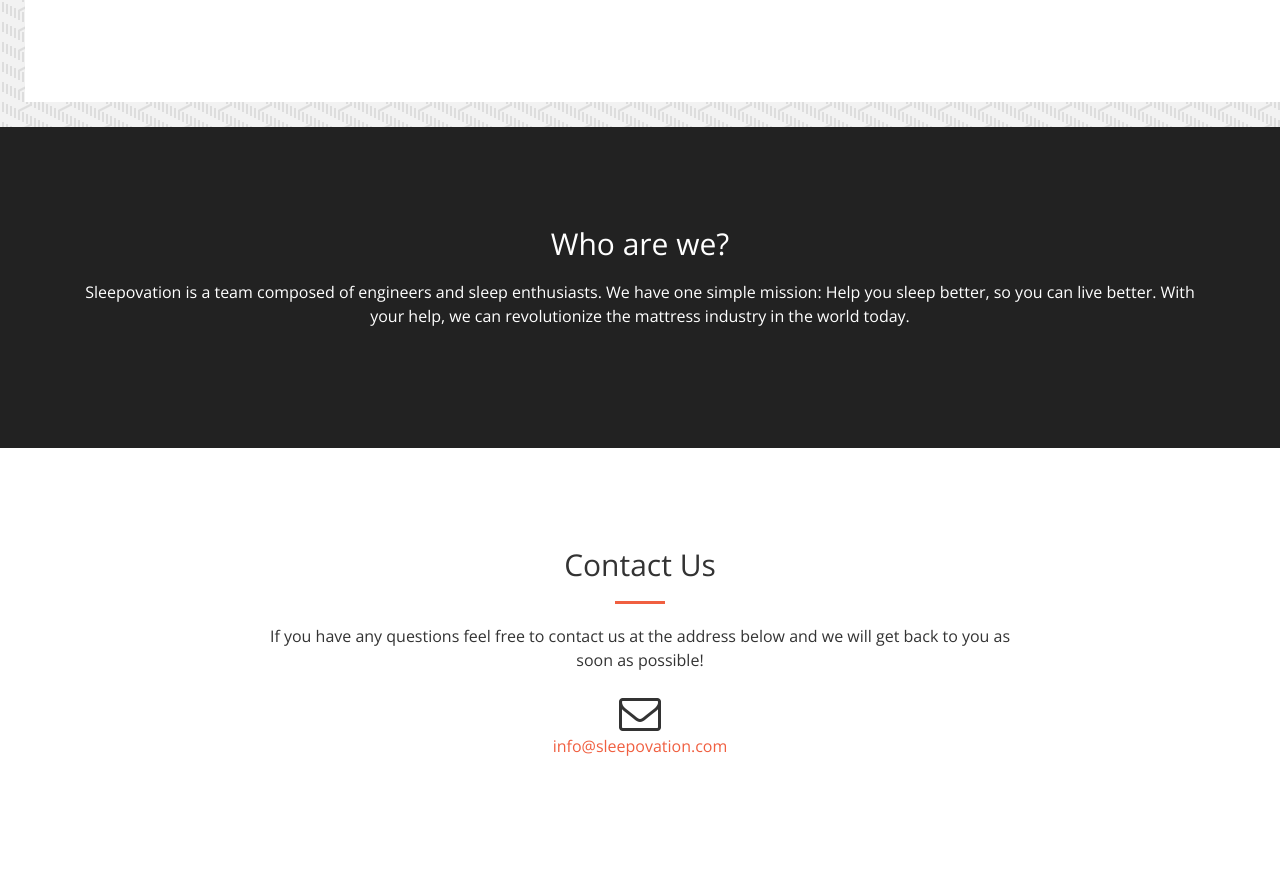
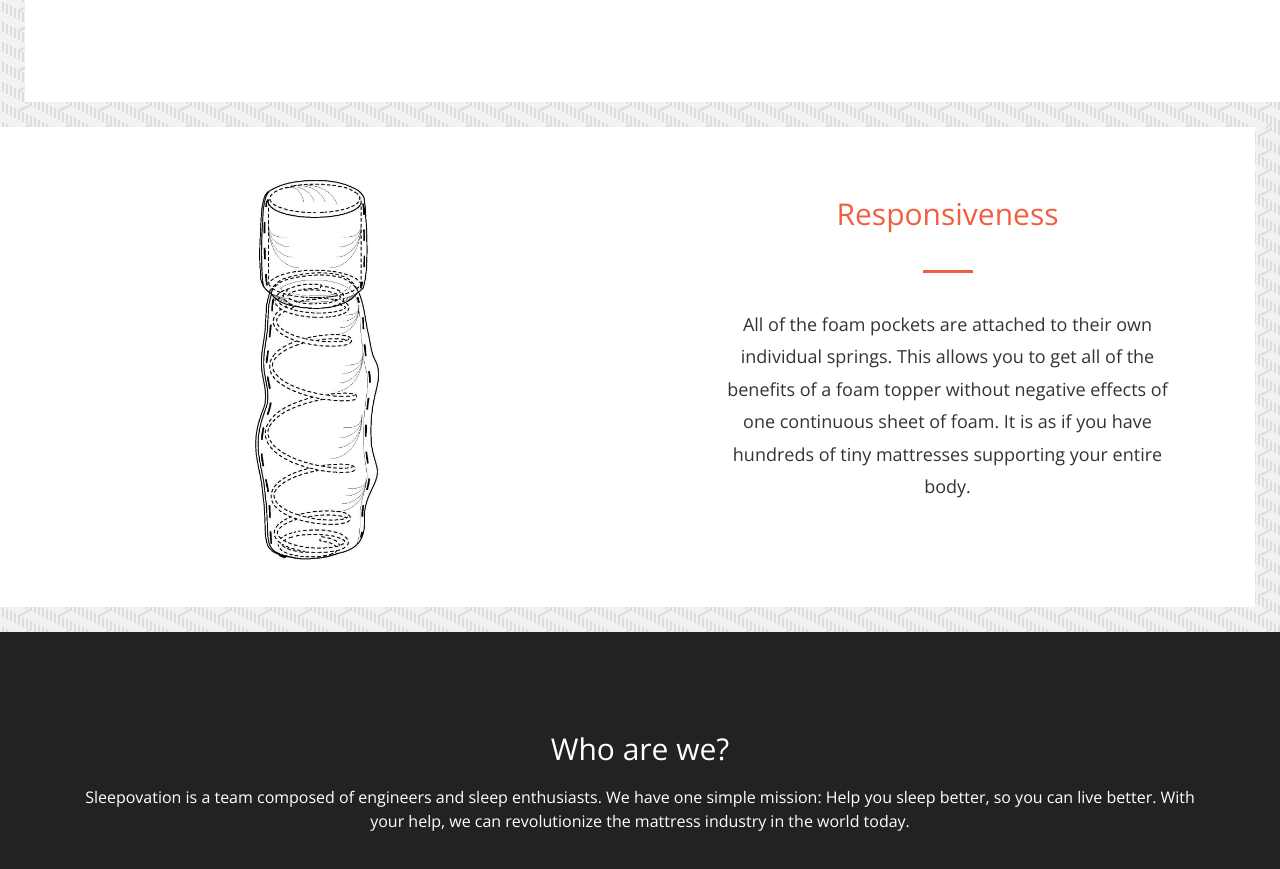
Before and after one commit to bryanmajano/redesigned-landing, a plain HTML site: page index.html in a window 1280 px wide. Shown: the part 2540-3409 px from the top of the page. Drawn offline with nearby package versions, Linux system fonts and the light colour scheme.

Commit message:
Added another box at the bottom of the info section of the page

```diff
--- a/css/custom.css
+++ b/css/custom.css
@@ -268,10 +268,6 @@
     .inner-box-text {
         padding: 125px 100px;
     }
-
-    .inner-box-text p {
-        font-size: x-large;
-    }
 }
 
 .form-email {
--- a/index.html
+++ b/index.html
@@ -221,13 +221,29 @@
                         <div class="info-img-odd">
                             <div class="info-box">
                                 <div class="" id="diff-container">
-<!--                                    <img src="img/info/transform/covered.JPG" />
-                                    <img src="img/info/transform/uncovered.JPG" />-->
-                                <img src="img/info/transform/left2.jpg" />
+                                    <!--                                    <img src="img/info/transform/covered.JPG" />
+                                                                        <img src="img/info/transform/uncovered.JPG" />-->
+                                    <img src="img/info/transform/left2.jpg" />
                                     <img src="img/info/transform/right2.jpg" />
 
 
                                 </div> </div>
+                        </div>
+                    </div>
+                                        <div class="col-sm-push-6 col-sm-6 col-xs-12">
+                        <div class="info-text-even">
+                            <div class="inner-box-text info-box wow fadeIn">
+                                <h2 class="info-content">Responsiveness</h2>
+                                <hr>
+                                <p>All of the foam pockets are attached to their own individual springs. This allows you to get all of the benefits of a foam topper without negative effects of one continuous sheet of foam. It is as if you have hundreds of tiny mattresses supporting your entire body. </p>
+                            </div>
+                        </div>
+                    </div>
+                    <div class="col-sm-pull-6 col-sm-6 col-xs-12">
+                        <div class="info-img-even">
+                            <div class="spring-box info-box">
+                                <img class="spring-img wow fadeInLeft" src="img/info/foam_spring.jpg" />
+                            </div>
                         </div>
                     </div>
 
```
